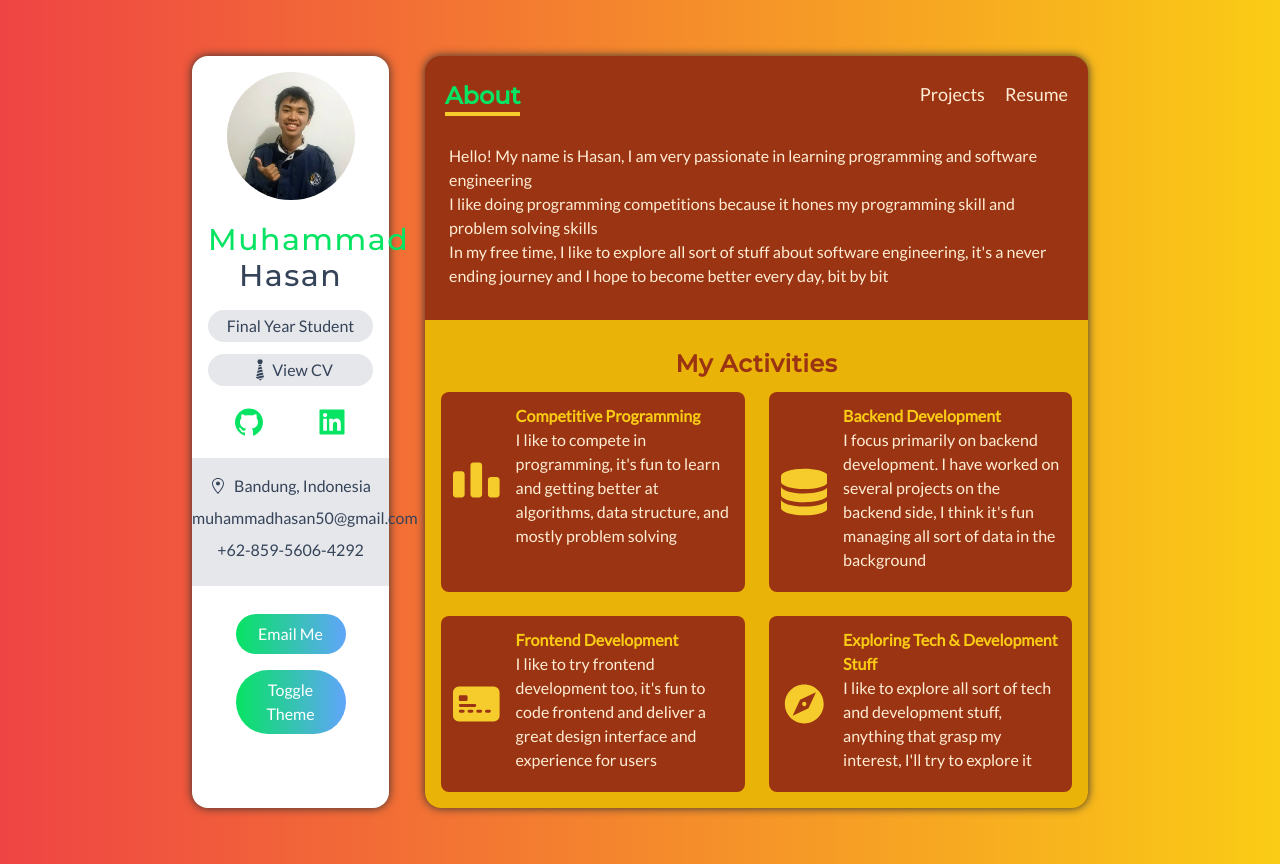
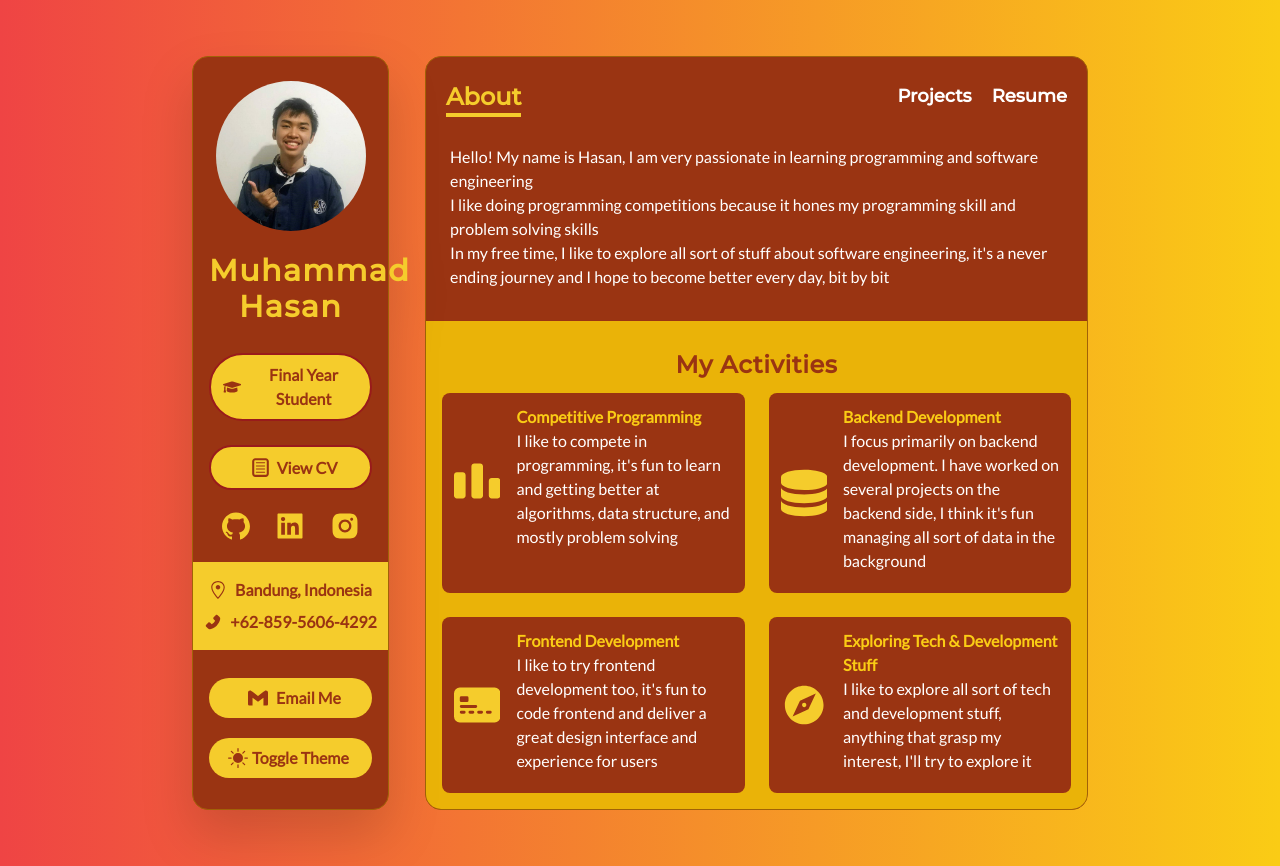
Before and after one commit to muhammadhasan01/portofolio, a Next.js app: page / in a window 1280 px wide. Built offline with nearby package versions, Linux system fonts and the light colour scheme.

Commit message:
feat: change color for sidebar

```diff
--- a/components/Navbar.tsx
+++ b/components/Navbar.tsx
@@ -12,7 +12,7 @@ const NavItem: FunctionComponent<{
     activeItem !== name ? (
       <Link href={route}>
         <a>
-          <span onClick={() => setActiveItem(name)} className='hover:text-green'>{name}</span>
+          <span onClick={() => setActiveItem(name)} className='font-montserrat font-semibold hover:text-cnc-yellow'>{name}</span>
         </a>
       </Link>
     ) : null
@@ -35,7 +35,7 @@ const Navbar = () => {
 
   return (
     <div className='flex justify-between px-5 py-3 my-3'>
-      <span className='font-bold text-cnc-yellow font-montserrat text-xl border-b-4 text-green border-cnc-yellow md:text-2xl'>
+      <span className='font-bold text-cnc-yellow font-montserrat text-xl border-b-4 border-cnc-yellow md:text-2xl'>
         {activeItem}
       </span>
       <div className='text-lg flex space-x-5'>
--- a/components/ServiceCard.tsx
+++ b/components/ServiceCard.tsx
@@ -14,7 +14,7 @@ const ServiceCard: FunctionComponent<{ service: IService }> = ({ service: { abou
       <Icon className='w-full col-span-2 text-cnc-yellow' size={50} />
       <div className='col-span-10 pb-2'>
         <h5 className='font-bold text-yellow-400'>{title}</h5>
-        <p className='text-orange-100' dangerouslySetInnerHTML={createMarkup()} />
+        <p dangerouslySetInnerHTML={createMarkup()} />
       </div>
     </div>
   );
--- a/components/Sidebar.tsx
+++ b/components/Sidebar.tsx
@@ -1,7 +1,10 @@
-import { AiFillGithub, AiFillLinkedin } from 'react-icons/ai';
+import { AiFillGithub, AiFillInstagram, AiFillLinkedin, AiFillPhone } from 'react-icons/ai';
 import { GoLocation } from 'react-icons/go';
 import { useTheme } from 'next-themes';
-import { GiTie } from 'react-icons/gi';
+import { FaGraduationCap } from 'react-icons/fa';
+import { TiDocumentText } from 'react-icons/ti';
+import { SiGmail } from 'react-icons/si';
+import { BsFillMoonFill, BsSunFill } from 'react-icons/bs';
 
 import Image from 'next/image';
 
@@ -12,58 +15,82 @@ const Sidebar = () => {
   };
   return (
     <div>
+      <div className='mt-2'>
         <Image
           src='/images/mypicture.jpg'
           alt='image profile'
-        className='w-32 h-32 rounded-full mx-auto'
-        height='128'
-        width='128'
+          className='w-32 h-32 rounded-full mx-auto border-cnc-yellow'
+          height='150'
+          width='150'
           quality='100'
         />
-      <h3 className='my-4 text-3xl font-medium tracking-wider font-montserrat'>
-        <span className='text-green'>Muhammad </span>
-        Hasan
+      </div>
+      <h3 className='my-4 text-3xl font-bold text-cnc-yellow tracking-wider font-montserrat'>
+        Muhammad Hasan
       </h3>
-      <p className='px-2 py-1 my-3 bg-gray-200 dark:bg-dark-700 rounded-full'>Final Year Student</p>
+      <div className='flex flex-col space-y-3'>
+        <p
+          className='flex items-center justify-center px-2 py-2 my-3 border-2 border-red-800 dark:border-cnc-yellow font-semibold dark:text-cnc-yellow text-orange-800 bg-cnc-yellow dark:bg-dark-700 rounded-full'>
+          <FaGraduationCap className='mx-1' size={20} />
+          <span>Final Year Student</span></p>
         {/* Resume */}
-      <a className='flex items-center justify-center px-2 py-1 my-2
-        bg-gray-200 rounded-full cursor-pointer dark:bg-dark-700'
+        <a className='flex items-center justify-center px-2 py-2 my-2
+        bg-cnc-yellow rounded-full text-orange-800 font-semibold
+        dark:text-cnc-yellow border-2 border-red-800 dark:border-cnc-yellow cursor-pointer dark:bg-dark-700'
            href='/assets/cv-hasan.pdf'
            target='_blank'
         >
-        <GiTie className='w-6 h-6' />
+          <TiDocumentText className='mx-1' size={25} />
           <span>View CV</span>
         </a>
+      </div>
       {/*Social Icons*/}
-      <div className='flex justify-around my-5 text-green w-9/12 md:w-full mx-auto'>
+      <div className='flex justify-around my-5 text-cnc-yellow w-9/12 md:w-full mx-auto'>
         <a href='https://github.com/muhammadhasan01' target='_blank' aria-label='github'>
           <AiFillGithub className='w-8 h-8 cursor-pointer' />
         </a>
         <a href='https://www.linkedin.com/in/muhammadhasan01' target='_blank' aria-label='linkedin'>
           <AiFillLinkedin className='w-8 h-8 cursor-pointer' />
         </a>
+        <a href='https://www.instagram.com/muhammadhasan01/' target='_blank' aria-label='linkedin'>
+          <AiFillInstagram className='w-8 h-8 cursor-pointer' />
+        </a>
       </div>
+
       {/*  Address */}
-      <div className='my-5 py-4 bg-gray-200 dark:bg-dark-700' style={{ 'marginLeft': '-1rem', 'marginRight': '-1rem' }}>
+      <div
+        className='my-5 py-4 bg-cnc-yellow flex items-center justify-center flex-col space-y-2 font-semibold text-orange-800 dark:text-cnc-yellow dark:bg-dark-700'
+        style={{ 'marginLeft': '-1rem', 'marginRight': '-1rem' }}>
         <div className='flex items-center justify-center space-x-2'>
-          <GoLocation />
+          <GoLocation size={18} />
           <span>Bandung, Indonesia</span>
         </div>
-        <p className='my-2'>muhammadhasan50@gmail.com</p>
-        <p className='my-2'>+62-859-5606-4292</p>
+        <div className='flex items-center justify-center space-x-2'>
+          <AiFillPhone size={18} />
+          <span>+62-859-5606-4292</span>
+        </div>
       </div>
       {/*  Email Button */}
+      <div className='flex flex-col space-y-3'>
         <button
-        className='bg-gradient-to-r from-green to-blue-400 w-8/12 rounded-full py-2 px-5 text-white my-2 focus:outline-none'
+          className='bg-cnc-yellow text-orange-800 font-semibold w-full rounded-full
+        py-2 my-2 flex items-center justify-center dark:text-cnc-yellow dark:bg-dark-700 focus:outline-none'
           onClick={() => window.open('mailto:muhammadhasan50@gmail.com')}
-      >Email Me
+        >
+          <SiGmail className='mx-2' size={20} />
+          <span>Email Me</span>
         </button>
         <button
-        className='bg-gradient-to-r from-green to-blue-400 w-8/12 rounded-full py-2 px-5 text-white my-2'
+          className='bg-cnc-yellow text-orange-800 font-semibold w-full rounded-full
+        py-2 my-2 flex items-center justify-center dark:text-cnc-yellow dark:bg-dark-700 focus:outline-none'
           onClick={changeTheme}
         >
-        Toggle Theme
+          {theme === 'light' ?
+            <BsFillMoonFill size={20} /> : <BsSunFill size={20} />
+          }
+          <span className='mx-1'>Toggle Theme</span>
         </button>
+      </div>
     </div>
   );
 };
--- a/pages/_app.tsx
+++ b/pages/_app.tsx
@@ -9,13 +9,13 @@ function MyApp({ Component, pageProps, router }) {
   return (
     <ThemeProvider attribute='class'>
       <div className='grid grid-cols-12 gap-9 my-14 lg:px-48 px-5 sm:px-20 md:px-32'>
-        <div className='lg:col-span-3 bg-white dark:bg-dark-900 rounded-2xl
-          col-span-12 p-4 text-center shadow-custom-light dark:shadow-custom-dark'>
+        <div className='lg:col-span-3 bg-orange-800 dark:bg-dark-900 rounded-2xl
+          col-span-12 p-4 text-center border border-yellow-700 dark:border-cnc-yellow drop-shadow-2xl dark:shadow-custom-dark'>
           <Sidebar />
         </div>
         <div
-          className='lg:col-span-9 bg-orange-800 text-orange-100 rounded-2xl col-span-12 dark:bg-dark-900 flex
-          flex-col overflow-hidden shadow-custom-light dark:shadow-custom-dark'>
+          className='lg:col-span-9 bg-orange-800 text-white rounded-2xl col-span-12 dark:bg-dark-900 flex
+          flex-col overflow-hidden border border-yellow-700 dark:border-cnc-yellow'>
           <Navbar />
           <AnimatePresence exitBeforeEnter>
             <Component {...pageProps} key={router.route} />
--- a/tailwind.config.js
+++ b/tailwind.config.js
@@ -10,7 +10,7 @@ module.exports = {
       description: ['Helvetica', 'sans-serif']
     },
     boxShadow: {
-      'custom-light': ' 0 0 10px #313131',
+      'custom-light': ' 0 0 10px #111111',
       'custom-dark': '5px 5px 10px #0a0c0e, -5px -5px 10px #14161c',
     },
     extend: {
```
Lines whose indentation alone changed are shown as unchanged.
